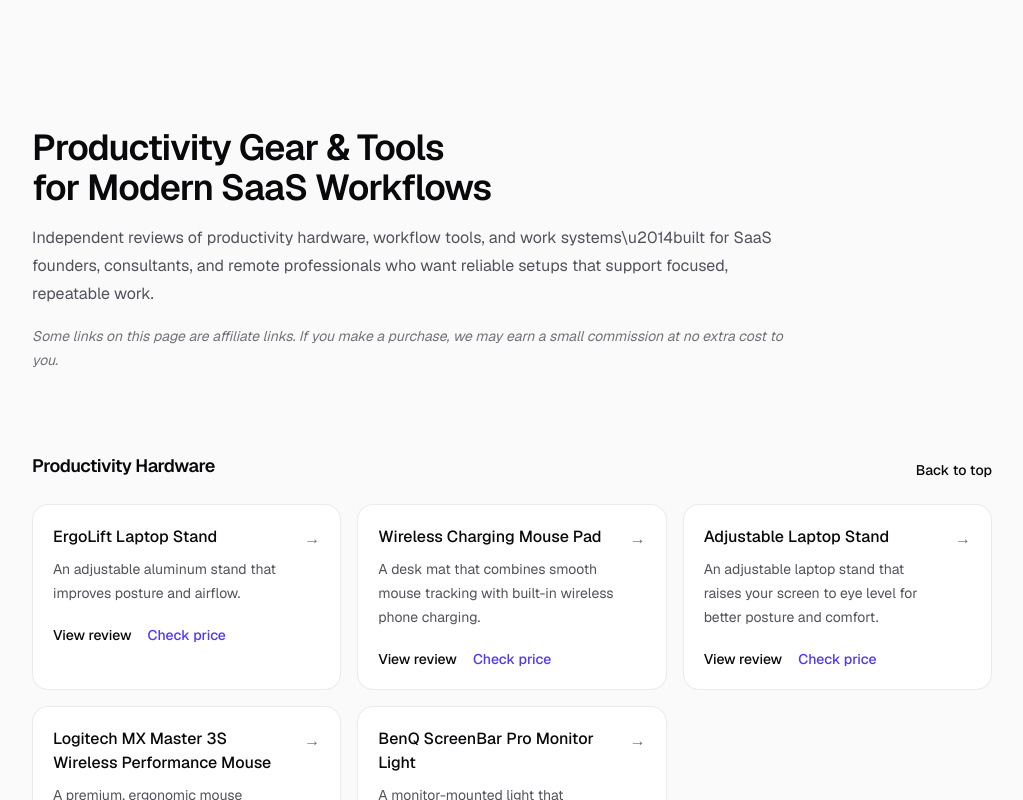
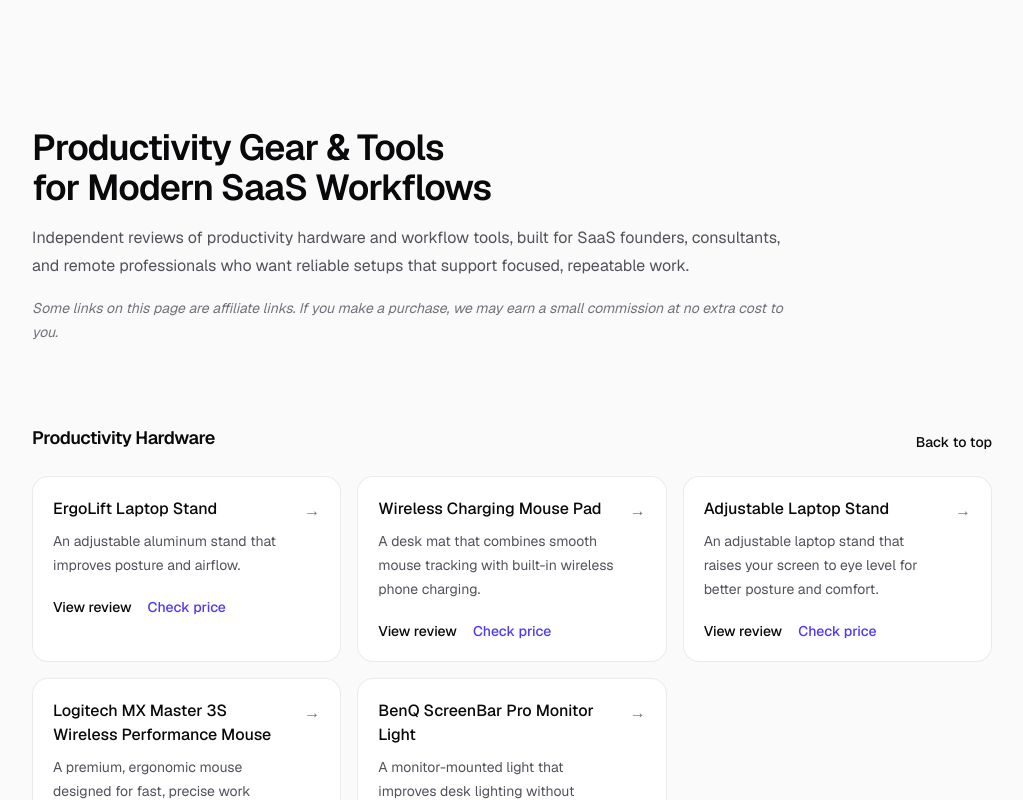
Before and after one commit to PatchLore/saaspertise, a Next.js app in the folder web/: page /gear in a window 1280 px wide. Shown: the top 800 px of the page, without its empty margins (128-1151 px from the left). Built offline with nearby package versions, Linux system fonts and the light colour scheme.

Commit message:
chore: clarify gear page intro copy

```diff
--- a/web/app/gear/page.tsx
+++ b/web/app/gear/page.tsx
@@ -21,10 +21,9 @@ export default function GearPage() {
                 Productivity Gear & Tools for Modern SaaS Workflows
               </h1>
               <p className="mt-4 text-pretty text-base leading-7 text-zinc-600 dark:text-zinc-400">
-                Independent reviews of productivity hardware, workflow tools, and
-                work systems\u2014built for SaaS founders, consultants, and remote
-                professionals who want reliable setups that support focused,
-                repeatable work.
+                Independent reviews of productivity hardware and workflow tools,
+                built for SaaS founders, consultants, and remote professionals
+                who want reliable setups that support focused, repeatable work.
               </p>
               <p className="mt-4 text-sm italic leading-6 text-zinc-500 dark:text-zinc-500">
                 Some links on this page are affiliate links. If you make a
```
